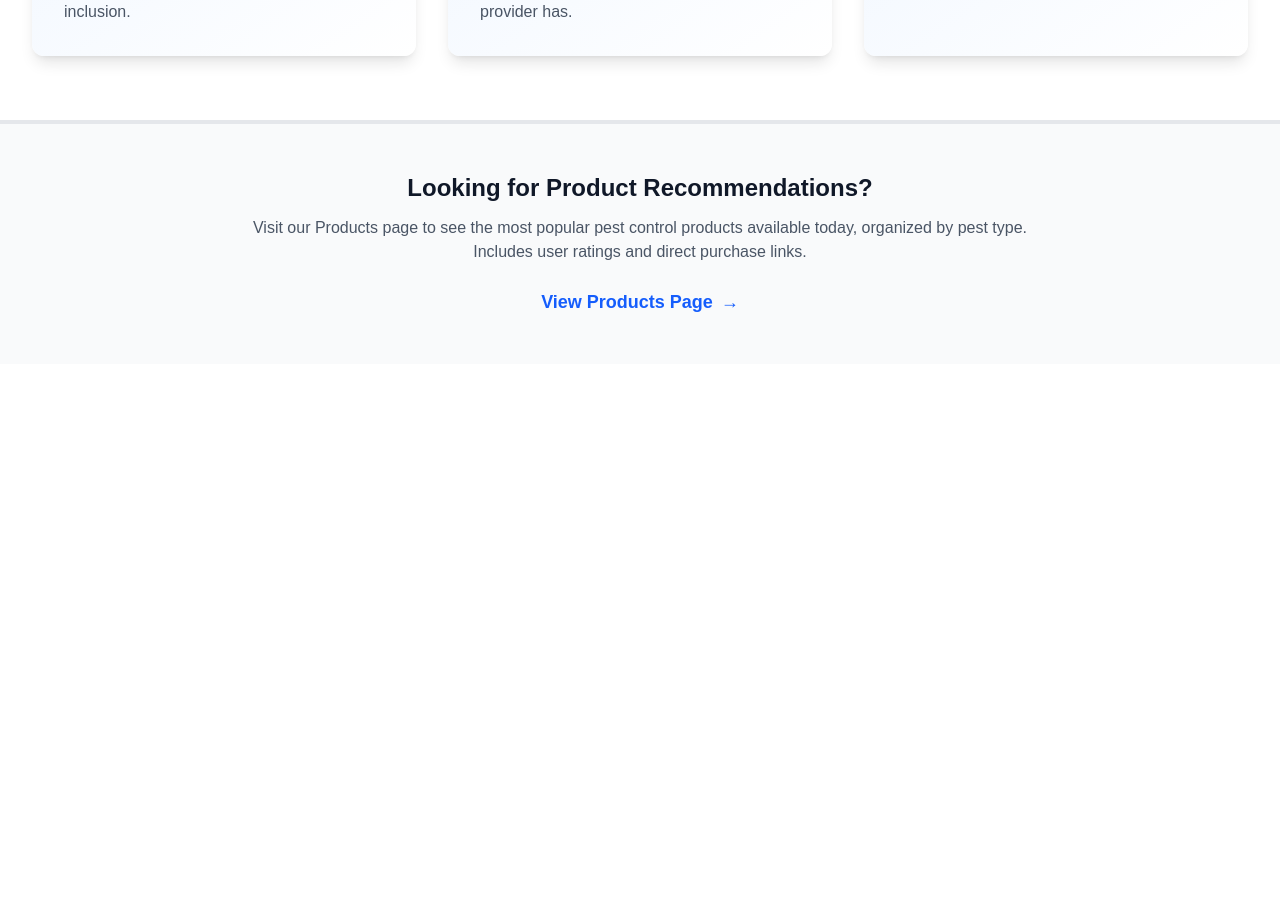
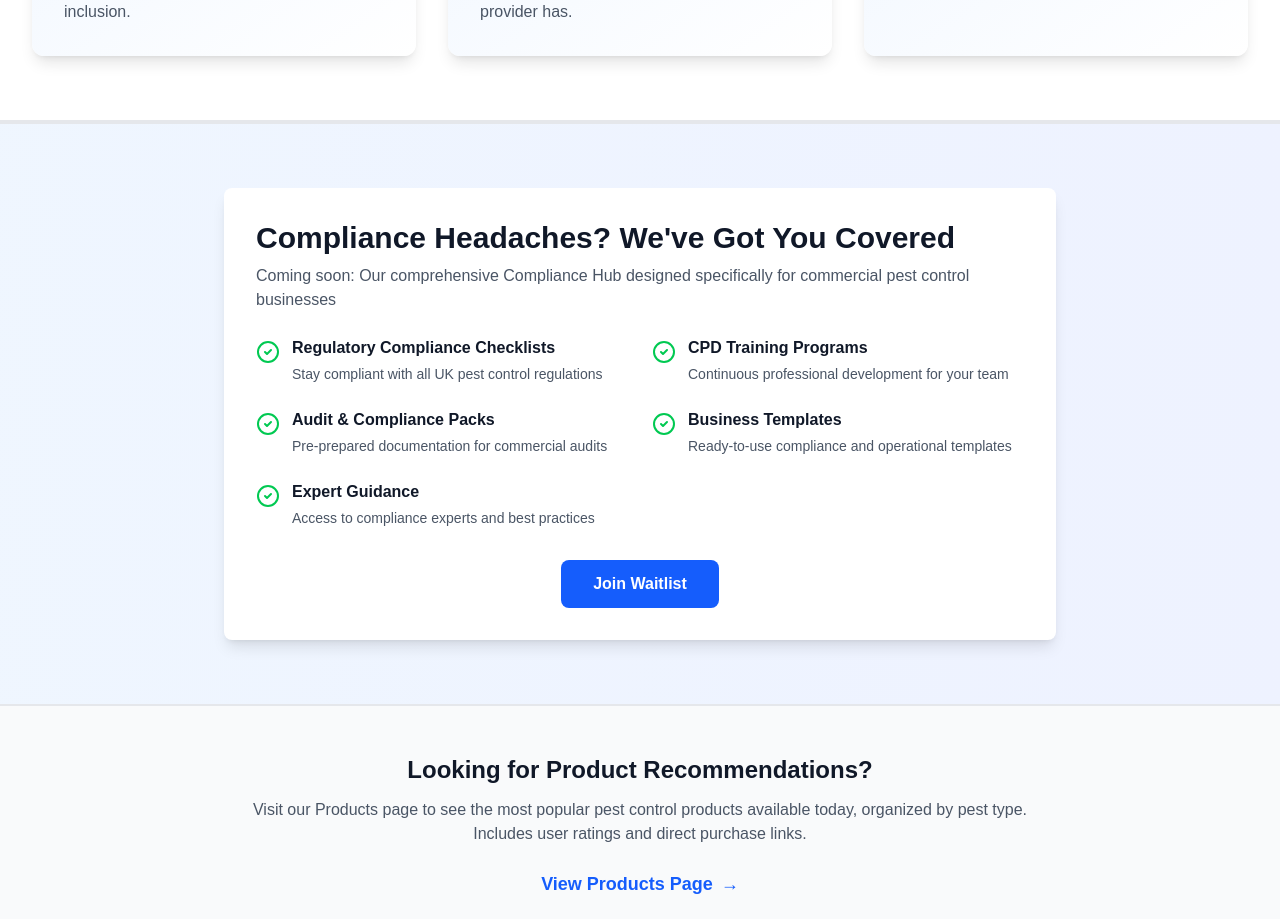
Before and after one commit to aarongeorghiades-hub/pestpro-index-v2-live, a Next.js app: page /commercial in a window 1280 px wide. Shown: the part 3220-4139 px from the top of the page. Before the commit the page ends 3584 px from the top, so only its background shows below. Built offline with nearby package versions, Linux system fonts and the light colour scheme; no server answers; the database is empty.

Commit message:
Add: Compliance Hub section to Commercial page + fix Supabase initialization

```diff
--- a/app/commercial-products/page.tsx
+++ b/app/commercial-products/page.tsx
@@ -7,8 +7,6 @@
 import { createClient } from '@/utils/supabase';
 import Link from 'next/link';
 import Image from 'next/image';
-
-const supabase = createClient();
 
 // Amazon Associates Configuration
 const AMAZON_TRACKING_ID = 'pestproindex-21';
@@ -58,6 +56,7 @@
   useEffect(() => {
     const loadProducts = async () => {
       try {
+        const supabase = createClient();
         const { data, error } = await supabase
           .from('amazon_products')
           .select('*')
--- a/app/commercial/page.tsx
+++ b/app/commercial/page.tsx
@@ -7,8 +7,6 @@
 import Image from 'next/image';
 import { usePathname } from 'next/navigation';
 import { Phone, Mail, MapPin, ShieldCheck, Award, CheckCircle2 } from 'lucide-react';
-
-const supabase = createClient();
 
 interface Provider {
   canonical_id: number;
@@ -118,6 +116,7 @@
   useEffect(() => {
     const loadProviders = async () => {
       try {
+        const supabase = createClient();
         const { data, error } = await supabase
           .from('Providers')
           .select('*')
@@ -740,6 +739,60 @@
         </div>
       </section>
 
+      {/* COMPLIANCE HUB SECTION */}
+      <section className="relative bg-gradient-to-r from-blue-50 to-indigo-50 py-16 border-t-2 border-gray-200">
+        <div className="max-w-4xl mx-auto px-4 sm:px-6 lg:px-8">
+          <div className="bg-white rounded-lg shadow-lg p-8">
+            <h2 className="text-3xl font-black text-gray-900 mb-2">Compliance Headaches? We've Got You Covered</h2>
+            <p className="text-gray-600 mb-6">Coming soon: Our comprehensive Compliance Hub designed specifically for commercial pest control businesses</p>
+
+            <div className="grid grid-cols-1 md:grid-cols-2 gap-6 mb-8">
+              <div className="flex items-start gap-3">
+                <CheckCircle2 className="w-6 h-6 text-green-500 flex-shrink-0 mt-1" />
+                <div>
+                  <h3 className="font-bold text-gray-900 mb-1">Regulatory Compliance Checklists</h3>
+                  <p className="text-sm text-gray-600">Stay compliant with all UK pest control regulations</p>
+                </div>
+              </div>
+              <div className="flex items-start gap-3">
+                <CheckCircle2 className="w-6 h-6 text-green-500 flex-shrink-0 mt-1" />
+                <div>
+                  <h3 className="font-bold text-gray-900 mb-1">CPD Training Programs</h3>
+                  <p className="text-sm text-gray-600">Continuous professional development for your team</p>
+                </div>
+              </div>
+              <div className="flex items-start gap-3">
+                <CheckCircle2 className="w-6 h-6 text-green-500 flex-shrink-0 mt-1" />
+                <div>
+                  <h3 className="font-bold text-gray-900 mb-1">Audit & Compliance Packs</h3>
+                  <p className="text-sm text-gray-600">Pre-prepared documentation for commercial audits</p>
+                </div>
+              </div>
+              <div className="flex items-start gap-3">
+                <CheckCircle2 className="w-6 h-6 text-green-500 flex-shrink-0 mt-1" />
+                <div>
+                  <h3 className="font-bold text-gray-900 mb-1">Business Templates</h3>
+                  <p className="text-sm text-gray-600">Ready-to-use compliance and operational templates</p>
+                </div>
+              </div>
+              <div className="flex items-start gap-3">
+                <CheckCircle2 className="w-6 h-6 text-green-500 flex-shrink-0 mt-1" />
+                <div>
+                  <h3 className="font-bold text-gray-900 mb-1">Expert Guidance</h3>
+                  <p className="text-sm text-gray-600">Access to compliance experts and best practices</p>
+                </div>
+              </div>
+            </div>
+
+            <div className="text-center">
+              <a href="mailto:pestproindex@zohomail.eu" className="inline-block bg-blue-600 hover:bg-blue-700 text-white font-bold py-3 px-8 rounded-lg transition duration-300 ease-in-out">
+                Join Waitlist
+              </a>
+            </div>
+          </div>
+        </div>
+      </section>
+
       {/* PRODUCTS PAGE LINK */}
       <section className="relative bg-gray-50 py-12 border-t-2 border-gray-200">
         <div className="max-w-4xl mx-auto px-4 sm:px-6 lg:px-8 text-center">
```
